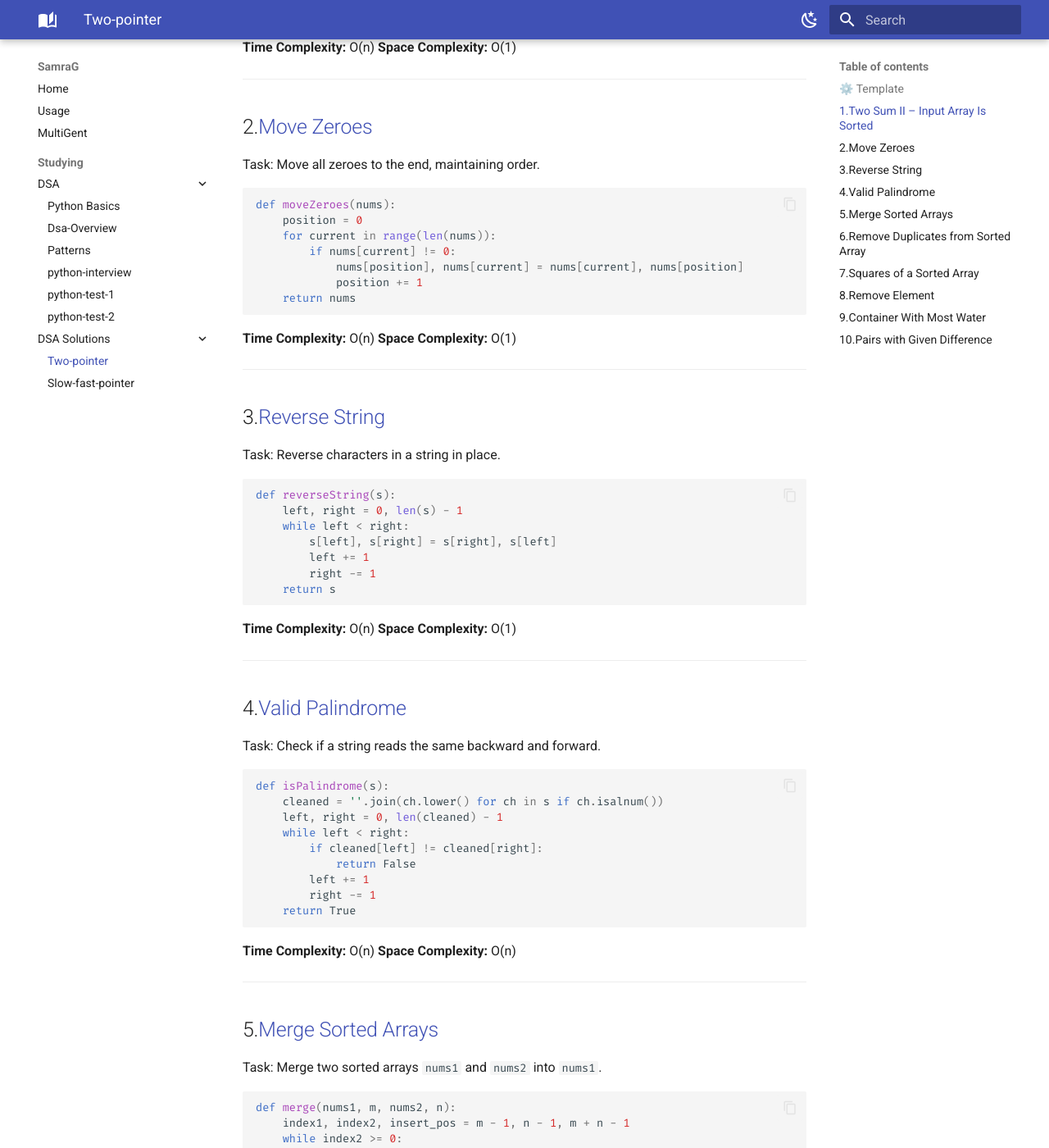
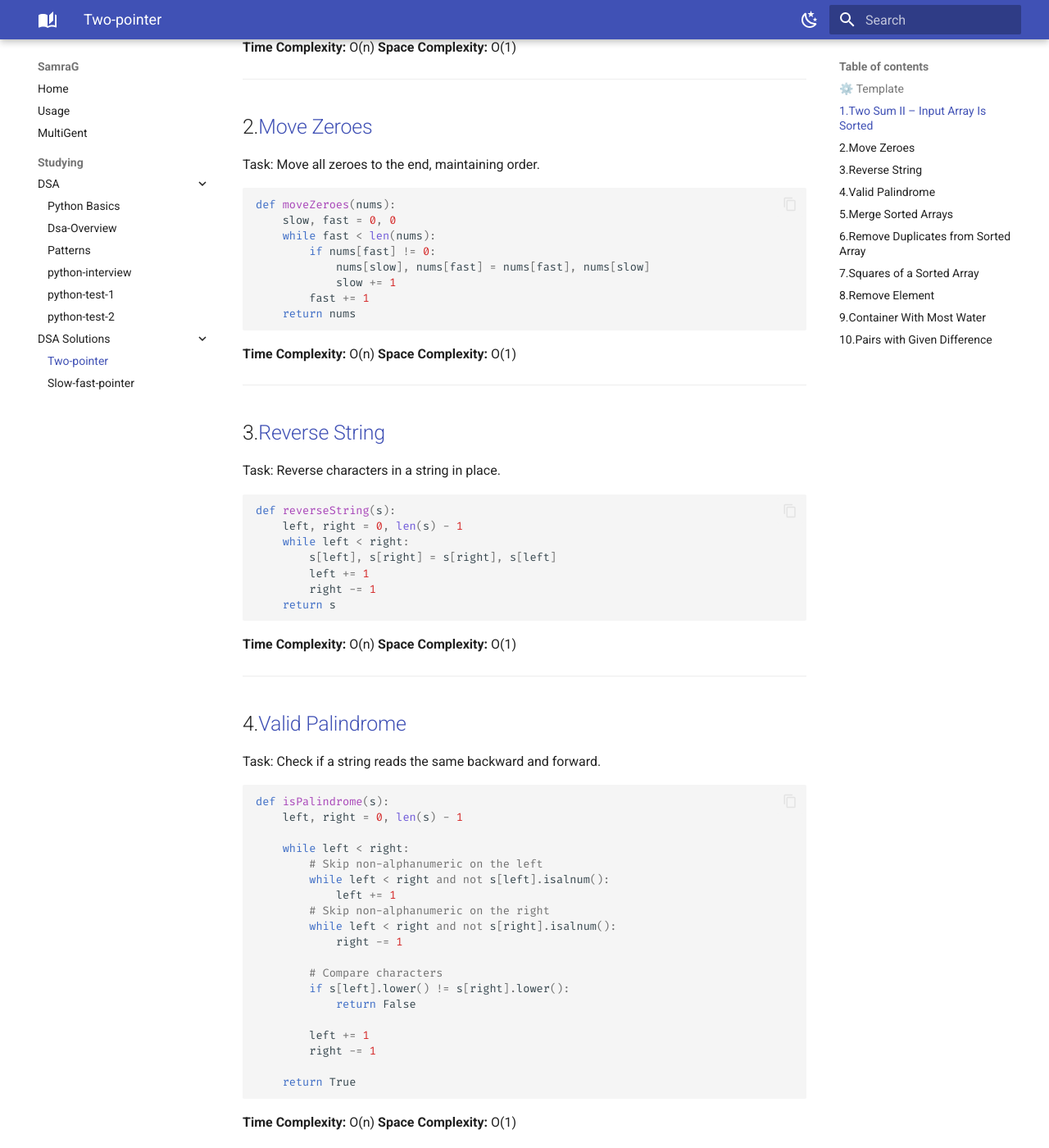
Before and after one commit to Sam2636/sam-agents, an MkDocs documentation site: the page built from docs/Two-pointer.md, in a window 1280 px wide and 1400 px high, scrolled down 1021 px. Shown: the whole window at 82% size. Built offline with MkDocs 1.6.1 and Material for MkDocs 9.7.7, drawn with Linux system fonts in a browser that asks for light colours; some of the changed text lies outside the part shown.

Commit message:
adding chnges in two pointers

````diff
--- a/docs/Two-pointer.md
+++ b/docs/Two-pointer.md
@@ -54,11 +54,12 @@ Task: Move all zeroes to the end, maintaining order.
 
 ```python
 def moveZeroes(nums):
-    position = 0
-    for current in range(len(nums)):
-        if nums[current] != 0:
-            nums[position], nums[current] = nums[current], nums[position]
-            position += 1
+    slow, fast = 0, 0
+    while fast < len(nums):
+        if nums[fast] != 0:
+            nums[slow], nums[fast] = nums[fast], nums[slow]
+            slow += 1
+        fast += 1
     return nums
 ```
 
@@ -92,18 +93,28 @@ Task: Check if a string reads the same backward and forward.
 
 ```python
 def isPalindrome(s):
-    cleaned = ''.join(ch.lower() for ch in s if ch.isalnum())
-    left, right = 0, len(cleaned) - 1
+    left, right = 0, len(s) - 1
+
     while left < right:
-        if cleaned[left] != cleaned[right]:
+        # Skip non-alphanumeric on the left
+        while left < right and not s[left].isalnum():
+            left += 1
+        # Skip non-alphanumeric on the right
+        while left < right and not s[right].isalnum():
+            right -= 1
+
+        # Compare characters
+        if s[left].lower() != s[right].lower():
             return False
+
         left += 1
         right -= 1
+
     return True
 ```
 
 **Time Complexity:** O(n)
-**Space Complexity:** O(n)
+**Space Complexity:** O(1)
 
 ---
 
@@ -135,12 +146,16 @@ Task: Remove duplicates in-place from a sorted array.
 
 ```python
 def removeDuplicates(nums):
-    insert_pos = 1
-    for current in range(1, len(nums)):
-        if nums[current] != nums[current - 1]:
-            nums[insert_pos] = nums[current]
-            insert_pos += 1
-    return insert_pos
+    if not nums:
+        return 0
+
+    slow = 0  # points to last unique element
+    for fast in range(1, len(nums)):
+        if nums[fast] != nums[slow]:
+            slow += 1
+            nums[slow] = nums[fast]
+    return slow + 1  # length of unique elements
+
 ```
 
 **Time Complexity:** O(n)
@@ -177,12 +192,13 @@ Task: Remove all occurrences of `val` in-place.
 
 ```python
 def removeElement(nums, val):
-    insert_pos = 0
-    for current in range(len(nums)):
-        if nums[current] != val:
-            nums[insert_pos] = nums[current]
-            insert_pos += 1
-    return insert_pos
+    slow = 0  # points to the position to place next non-val element
+    for fast in range(len(nums)):
+        if nums[fast] != val:
+            nums[slow] = nums[fast]
+            slow += 1
+    return slow  # new length of the array without val
+
 ```
 
 **Time Complexity:** O(n)
````
